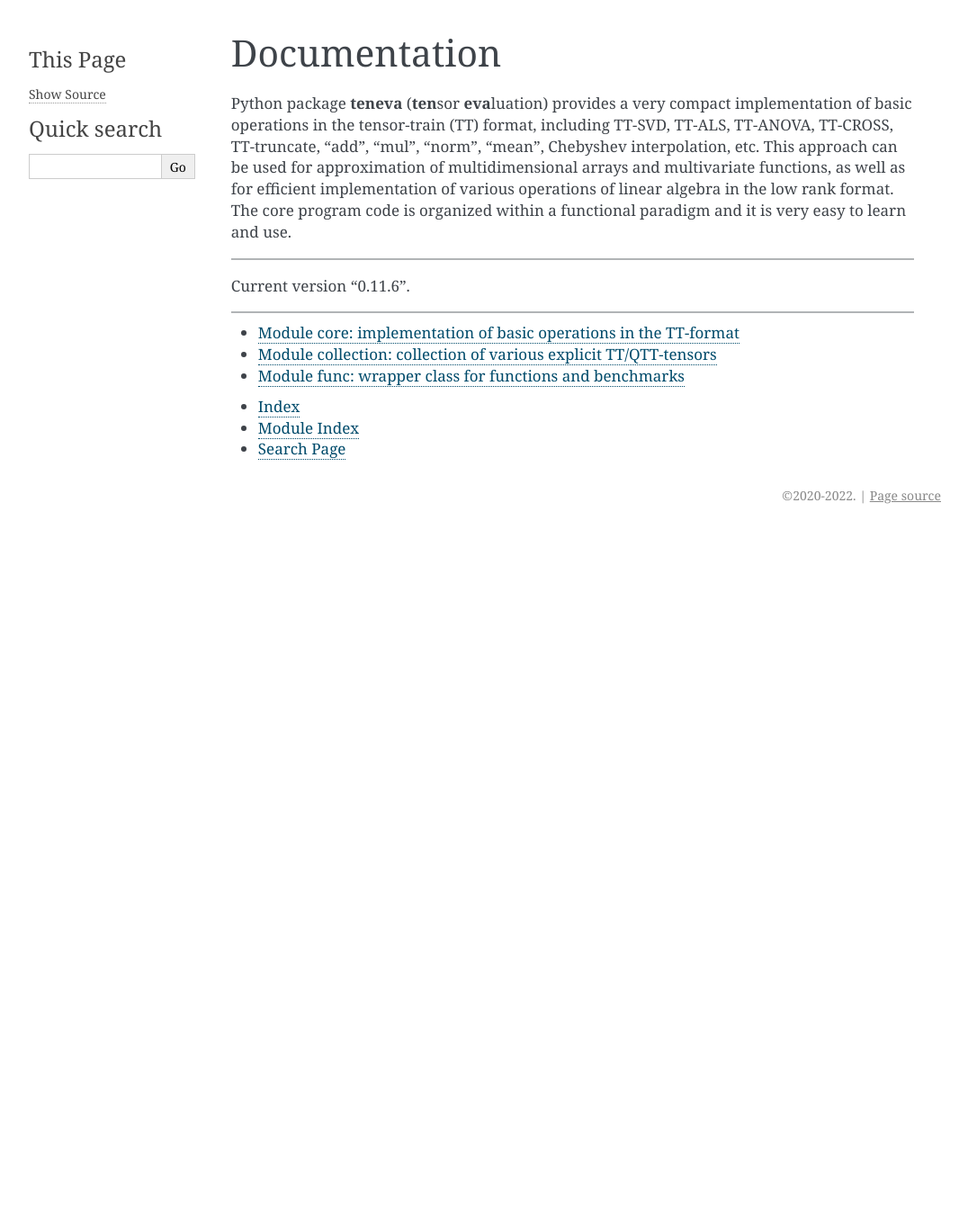
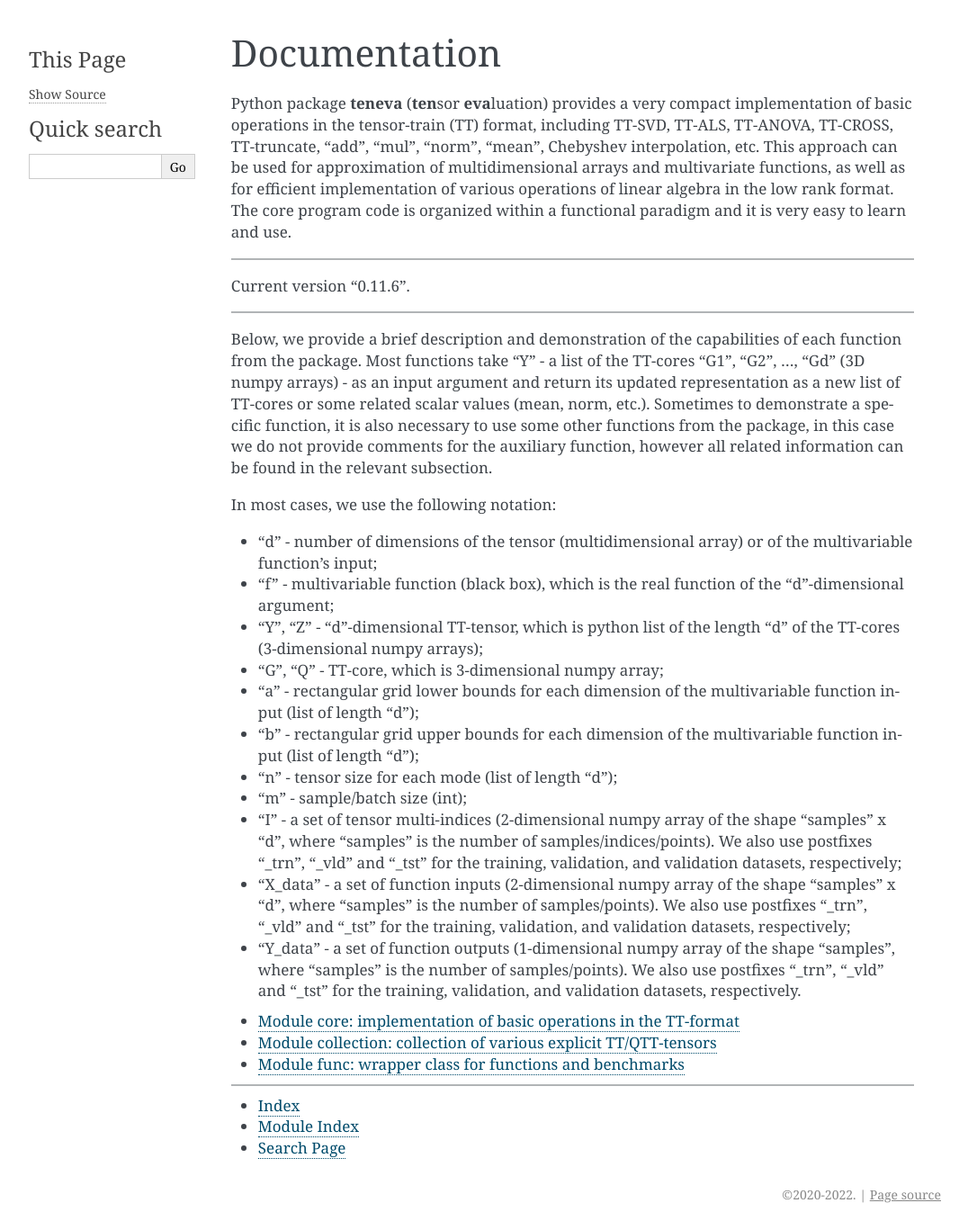
Before and after one commit to AndreiChertkov/teneva, a Sphinx documentation site: the page built from doc/index.rst, in a window 1280 px wide. Shown: the whole page at 90% size, without its empty margins (106-1182 px from the left). Built offline with Sphinx 7.4.7, drawn with Linux system fonts in a browser that asks for light colours; formulas are drawn with MathJax 3; before the commit the page ends 900 px from its top, so only the background shows below that.

Commit message:
Update the docs

```diff
--- a/doc/index.rst
+++ b/doc/index.rst
@@ -9,6 +9,22 @@
 
 -----
 
+Below, we provide a brief description and demonstration of the capabilities of each function from the package. Most functions take "Y" - a list of the TT-cores "G1", "G2", ..., "Gd" (3D numpy arrays) - as an input argument and return its updated representation as a new list of TT-cores or some related scalar values (mean, norm, etc.). Sometimes to demonstrate a specific function, it is also necessary to use some other functions from the package, in this case we do not provide comments for the auxiliary function, however all related information can be found in the relevant subsection.
+
+In most cases, we use the following notation:
+
+- "d" - number of dimensions of the tensor (multidimensional array) or of the multivariable function's input;
+- "f" - multivariable function (black box), which is the real function of the "d"-dimensional argument;
+- "Y", "Z" - "d"-dimensional TT-tensor, which is python list of the length "d" of the TT-cores (3-dimensional numpy arrays);
+- "G", "Q" - TT-core, which is 3-dimensional numpy array;
+- "a" - rectangular grid lower bounds for each dimension of the multivariable function input (list of length "d");
+- "b" - rectangular grid upper bounds for each dimension of the multivariable function input (list of length "d");
+- "n" - tensor size for each mode (list of length "d");
+- "m" - sample/batch size (int);
+- "I" - a set of tensor multi-indices (2-dimensional numpy array of the shape "samples" x "d", where "samples" is the number of samples/indices/points). We also use postfixes "_trn", "_vld" and "_tst" for the training, validation, and validation datasets, respectively;
+- "X_data" - a set of function inputs (2-dimensional numpy array of the shape "samples" x "d", where "samples" is the number of samples/points). We also use postfixes "_trn", "_vld" and "_tst" for the training, validation, and validation datasets, respectively;
+- "Y_data" - a set of function outputs (1-dimensional numpy array of the shape "samples", where "samples" is the number of samples/points). We also use postfixes "_trn", "_vld" and "_tst" for the training, validation, and validation datasets, respectively.
+
 .. toctree::
   :maxdepth: 1
 
@@ -16,6 +32,8 @@
   collection/index
   func/index
 
+-----
+
 - :ref:`genindex`
 - :ref:`modindex`
 - :ref:`search`
```
Also changed, not shown: doc/core/grid.rst (+83 -0 lines).
